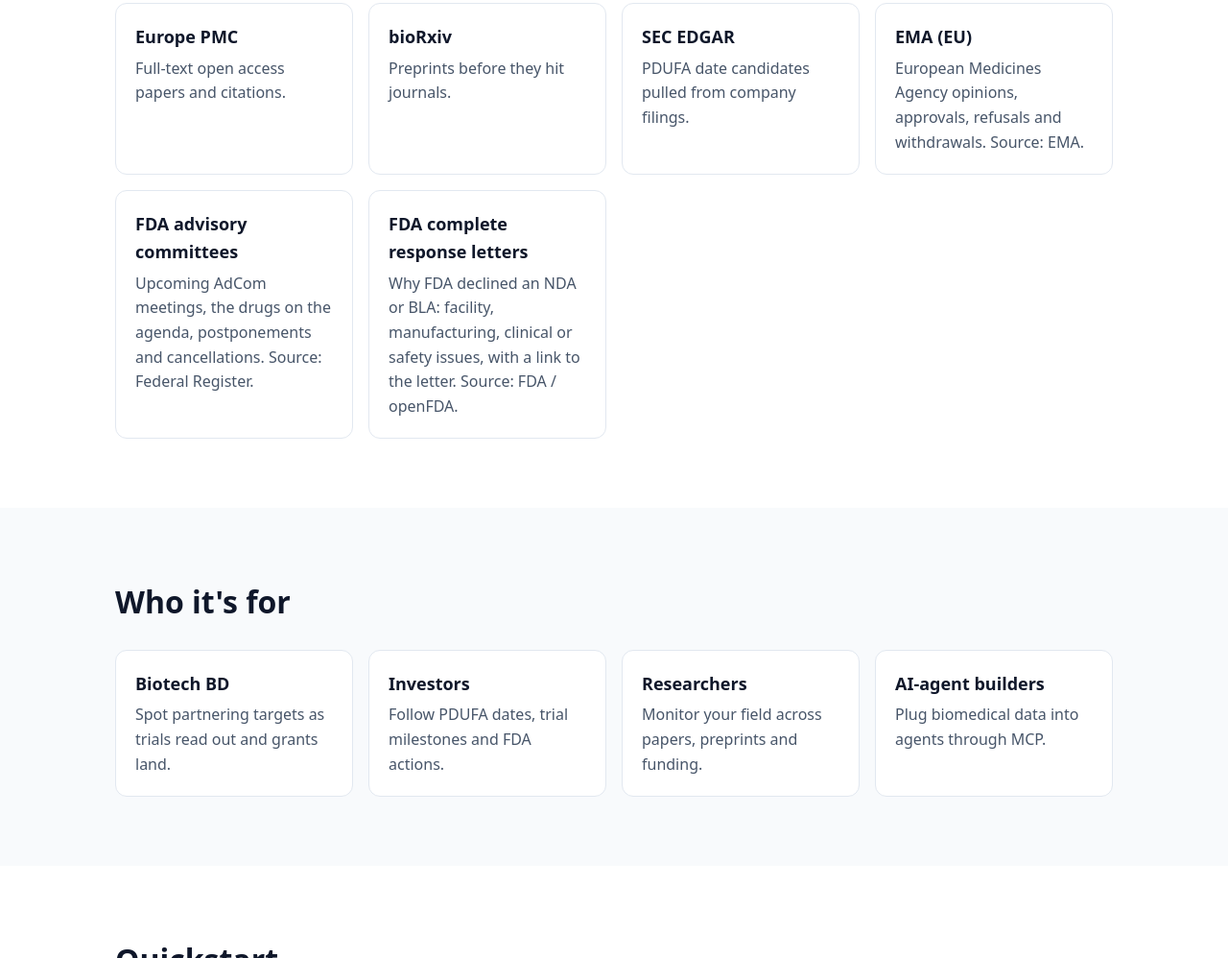
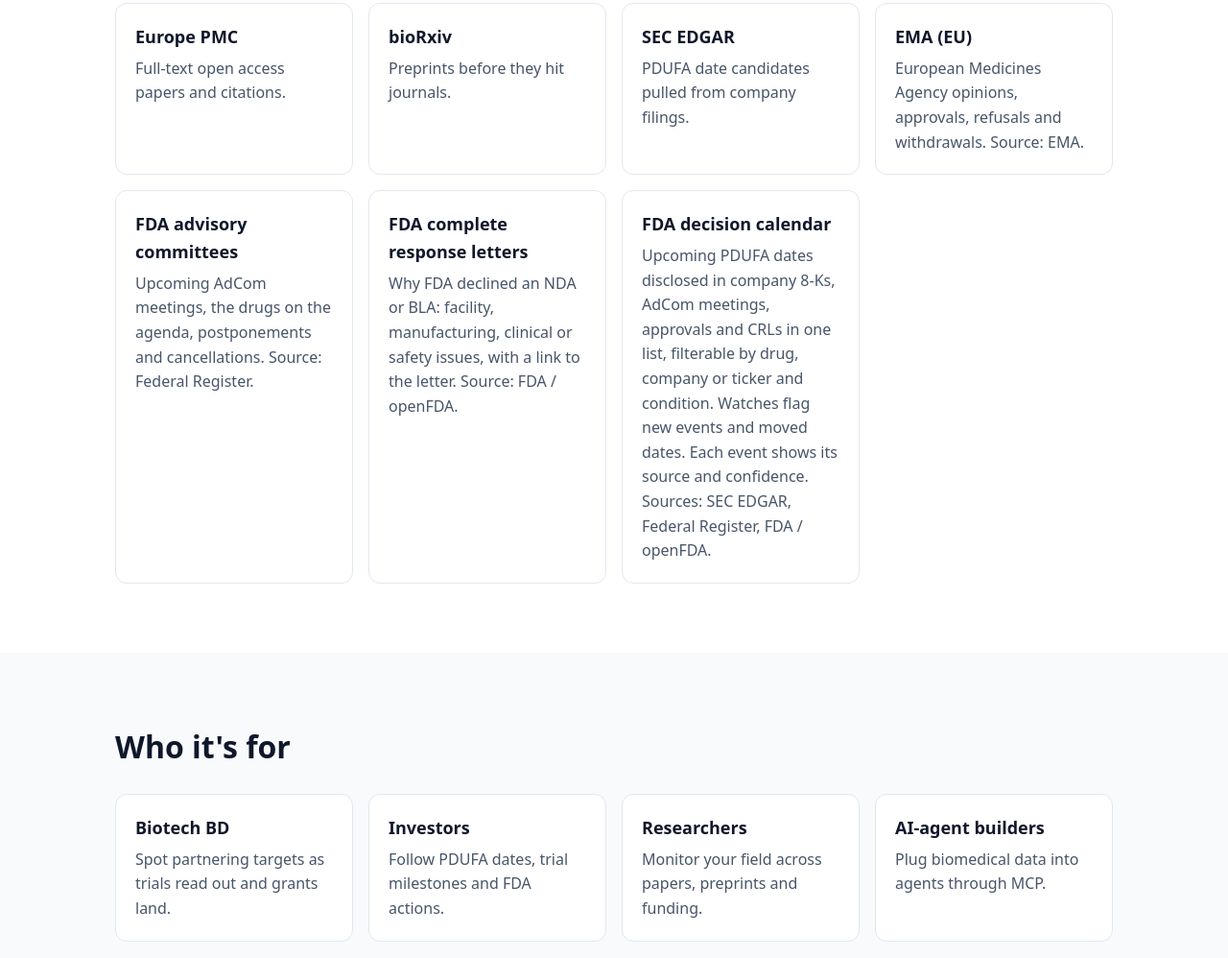
Before and after one commit to biocatalystfeed/biocatalystfeed.github.io, a plain HTML site: page index.html in a window 1280 px wide. Shown: the part 1377-2375 px from the top of the page at 96% size. Drawn offline with Linux system fonts and the light colour scheme.

Commit message:
Add FDA decision calendar source card (PDUFA dates from SEC 8-Ks, AdComs, approvals, CRLs)

```diff
--- a/index.html
+++ b/index.html
@@ -6,7 +6,7 @@
 <meta name="referrer" content="strict-origin-when-cross-origin">
 <meta name="viewport" content="width=device-width,initial-scale=1">
 <title>BioCatalystFeed: open-source biotech catalyst and research tracker</title>
-<meta name="description" content="Track clinical trials, openFDA, NIH grants, PubMed, Europe PMC, bioRxiv, EMA, FDA advisory committees, FDA complete response letters and SEC EDGAR PDUFA candidates from one CLI and MCP server. Free and open source.">
+<meta name="description" content="Track clinical trials, openFDA, NIH grants, PubMed, Europe PMC, bioRxiv, EMA, FDA advisory committees, FDA complete response letters and an FDA decision calendar (PDUFA dates from SEC filings, AdComs, approvals) from one CLI and MCP server. Free and open source.">
 <meta name="keywords" content="biotech, clinical trials, PDUFA, openFDA, NIH RePORTER, PubMed, Europe PMC, bioRxiv, MCP server, CLI, biotech investing">
 <link rel="canonical" href="https://biocat.ai/">
 <meta name="theme-color" content="#0b1220">
@@ -86,6 +86,7 @@
     <div class="card"><h3>EMA (EU)</h3><p>European Medicines Agency opinions, approvals, refusals and withdrawals. Source: EMA.</p></div>
     <div class="card"><h3>FDA advisory committees</h3><p>Upcoming AdCom meetings, the drugs on the agenda, postponements and cancellations. Source: Federal Register.</p></div>
     <div class="card"><h3>FDA complete response letters</h3><p>Why FDA declined an NDA or BLA: facility, manufacturing, clinical or safety issues, with a link to the letter. Source: FDA / openFDA.</p></div>
+    <div class="card"><h3>FDA decision calendar</h3><p>Upcoming PDUFA dates disclosed in company 8-Ks, AdCom meetings, approvals and CRLs in one list, filterable by drug, company or ticker and condition. Watches flag new events and moved dates. Each event shows its source and confidence. Sources: SEC EDGAR, Federal Register, FDA / openFDA.</p></div>
   </div>
 </div></section>
 
```
